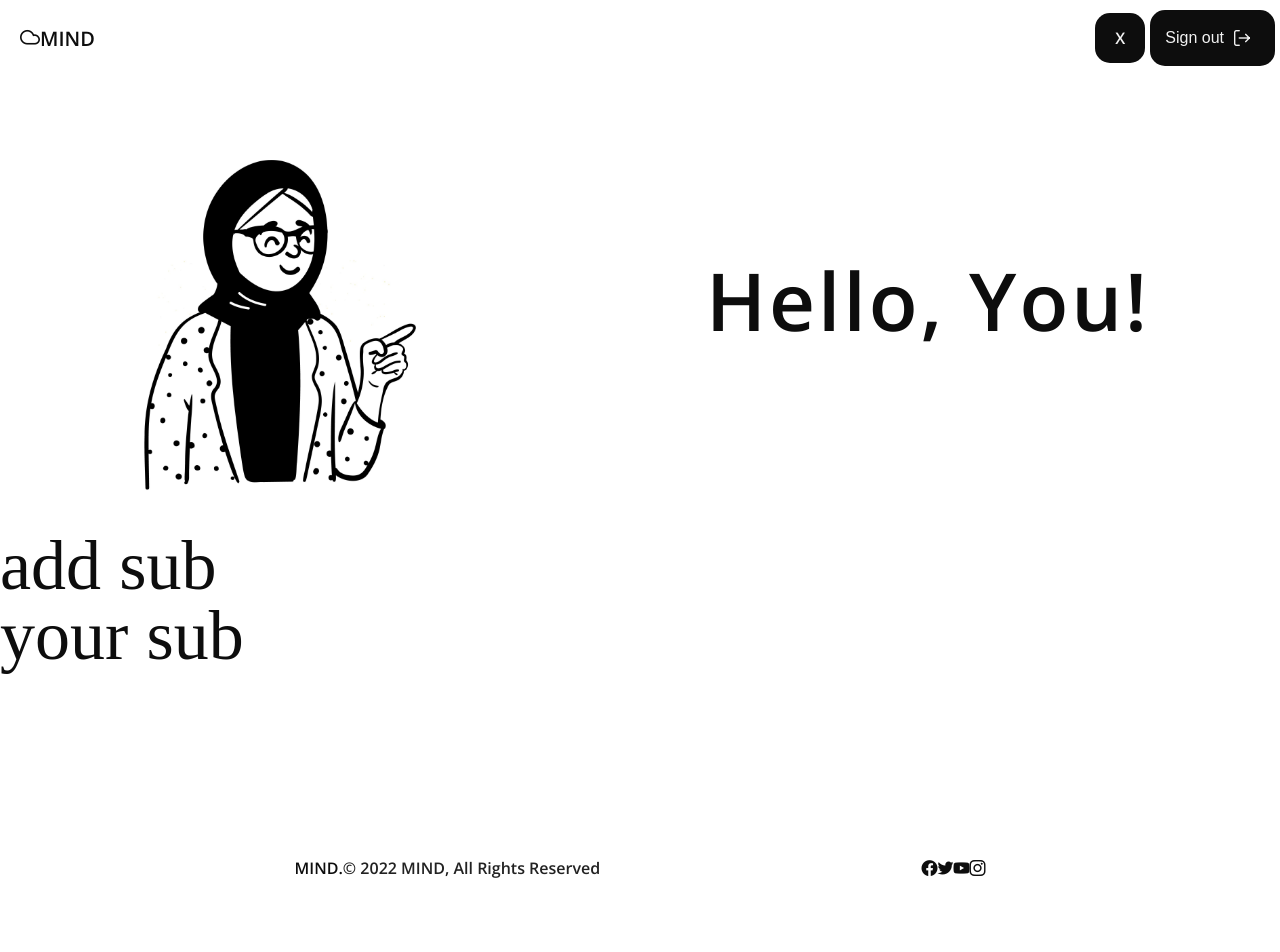
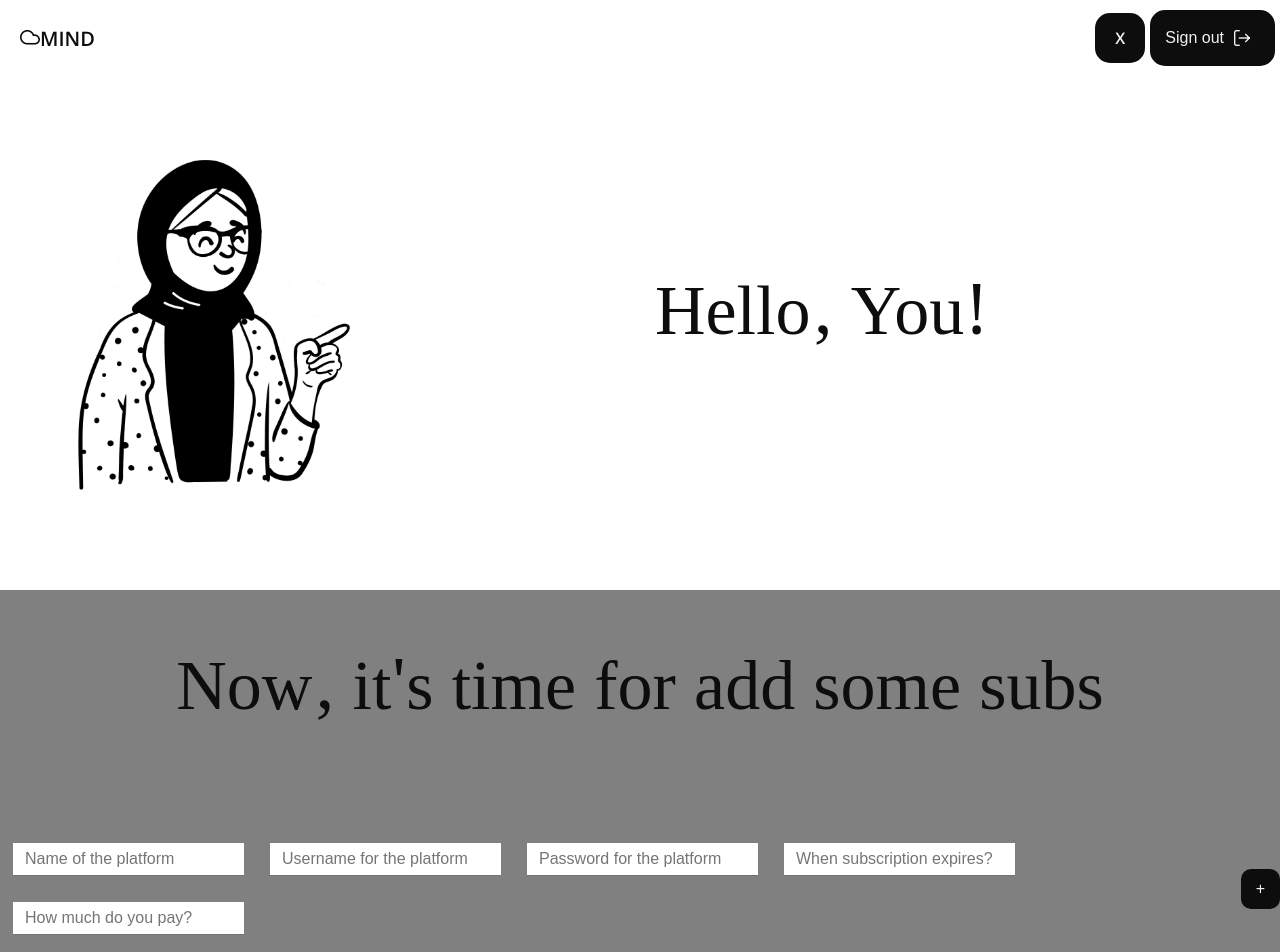
Before and after one commit to Paulinaxx/mind, a React (Vite) app: page /dashboard in a window 1280 px wide. Shown: the top 952 px of the page. Built offline with nearby package versions, Linux system fonts and the light colour scheme; the HTML template or start-up script is replaced by a standard one.

Commit message:
added form for Subs in dashboard and correct styling in components

```diff
--- a/src/components/Login.jsx
+++ b/src/components/Login.jsx
@@ -1,18 +1,19 @@
 
 export default function Login() {
     return(
-        <div className="content__container">
-
-            <div className="img_section">
-                <img className= "women-showing"
-                     src="./src/styles/img/women.jpg"
-                     alt="women showing"
-                />
-            </div>
-
-            <div className="welcome_section">
-                <h1>It's easy to manage Your subscriptions.</h1>
-            </div>
-        </div>
+        <h2> loginpage</h2>
+//         <div className="content__container">
+//
+//             <div className="img_section">
+//                 <img className= "women-showing"
+//                      src="./src/styles/img/women.jpg"
+//                      alt="women showing"
+//                 />
+//             </div>
+//
+//             <div className="welcome_section">
+//                 <h1>It's easy to manage Your subscriptions.</h1>
+//             </div>
+//         </div>
  )
 }
--- a/src/components/dashboard/Add_subscription.jsx
+++ b/src/components/dashboard/Add_subscription.jsx
@@ -1,6 +1,62 @@
+import React, {useState} from "react";
+import { InputText } from 'primereact/inputtext';
+import 'primeicons/primeicons.css';
 
 export default function Add_subscription() {
-    return(
-        <h1>add sub</h1>
-    )
+
+        const [name, setName] = useState("");
+        const [username, setUsername] = useState("");
+        const [password, setPassword] = useState("");
+        const [dates, setDates] = useState("");
+        const [sum, setSum] = useState("");
+// const Form = () => {
+    //     const [form, setForm] = useState({ name: "", username: "", password: "", dates: "", sum: ""});
+    //
+    //     const handleChange = (e) => {
+    //         const {name, value} = e.target;
+    //         setForm(prevState => {
+    //             return {
+    //                 ...prevState,
+    //             [name]: value
+    //     }
+    //   });
+    // }
+
+        return (
+            <div className="container">
+            <div className="add_sub">
+                <h1>Now, it's time for add some subs </h1>
+
+            <div className="form_content">
+            <form>
+                <input type="text"
+                       placeholder="Name of the platform"
+                       value={name}
+                       onChange={e => setName(e.target.value)}/>
+
+                <input type="text"
+                       placeholder="Username for the platform"
+                       value={username}
+                       onChange={e => setUsername(e.target.value)}/>
+
+                <input type="text"
+                       placeholder="Password for the platform"
+                       value={password}
+                       onChange={e => setPassword(e.target.value)}/>
+
+                <input type="text"
+                       placeholder="When subscription expires?"
+                       value={dates}
+                       onChange={e => setDates(e.target.value)}/>
+
+                <input type="number"
+                       placeholder="How much do you pay?"
+                       value={sum}
+                       onChange={e => setSum(e.target.value)}/>
+            </form>
+                <button type="add" className="btn-add-sub">+</button>
+            </div>
+             </div>
+              </div>
+        )
 }
--- a/src/components/dashboard/Welcome.jsx
+++ b/src/components/dashboard/Welcome.jsx
@@ -8,7 +8,7 @@ export default function Welcome() {
                  alt="women"
                 />
             </div>
-            <h2>Hello, You!</h2>
+            <h1>Hello, You!</h1>
         </div>
     )
 }
--- a/src/components/dashboard/Your_subscriptions.jsx
+++ b/src/components/dashboard/Your_subscriptions.jsx
@@ -1,6 +1,6 @@
 
 export default function Your_subscriptions() {
     return(
-        <h1>your sub</h1>
+        <h3>your subs</h3>
     )
 }
--- a/src/index.scss
+++ b/src/index.scss
@@ -13,6 +13,6 @@
 //dashboard page
 @import './styles/elements/dashboard/_navbar_logout.scss';
 @import './styles/elements/dashboard/_welcome.scss';
-
+@import './styles/elements/dashboard/_add_subscription.scss';
 
 @import './src/styles/elements/_footer.scss';
--- a/src/styles/elements/_base.scss
+++ b/src/styles/elements/_base.scss
@@ -30,7 +30,7 @@ a {
 }
 
   .container {
-    width: 90vw;
+    width: 100vw;
     margin: 0 auto;
 
   }
@@ -57,6 +57,6 @@ a {
 
   h2 {
     font-family: $font-open;
-    font-size: 80px;
+   // font-size: 30px;
     letter-spacing: 0.1875rem;
   }
--- /dev/null
+++ b/src/styles/elements/dashboard/_add_subscription.scss
@@ -0,0 +1,44 @@
+.container{
+  .add_sub{
+    background-color: grey;
+    //display: flex;
+    //justify-content: center;
+    //align-items: center;
+    height: 80vh;
+
+    h1{
+      display: flex;
+      justify-content: center;
+      font-family: $font-noto;
+      size: 5rem;
+      padding: 50px 30px;
+      margin: 70px;
+    }
+  }
+  .form_content{
+    display: flex;
+    justify-content: center;
+    align-items: center;
+
+    input {
+
+      padding: 7px 12px;
+      margin: 13px 13px;
+      outline: 0;
+      border-width: 0 0 1.5px;
+      border-color: $grey-light;
+
+      input:focus {
+        border-color: green
+      }
+    }
+    button {
+      background-color: $black;
+      color: $white;
+      padding: 10px;
+      border-radius: 10px;
+      width: 40px;
+      height: 40px;
+    }
+  }
+}
--- a/src/views/main/Navbar_main.jsx
+++ b/src/views/main/Navbar_main.jsx
@@ -2,10 +2,19 @@ import 'primeicons/primeicons.css';
 import {Link} from "react-router-dom";
 
 import {useNavigate} from 'react-router-dom'
+import { useRef } from 'react';
 
 export default function Navbar_main() {
     const navigate = useNavigate();
 
+const why = useRef(null);
+
+const scrollToSection = (elementRef) => {
+    window.scrollTo({
+        top: elementRef.current.offsetTop,
+        behavior: "smooth",
+    })
+}
     return(
         <header className='header'>
             <div className='header__container'>
@@ -28,6 +37,10 @@ export default function Navbar_main() {
         </header>
 );
 }
+
 //const navigate = useNavigate();
 //button could be <button className="btn_nav btn_signin/register" onClick={() => navigate("/login")}> SignIn/Register </button>
-// <button className="btn_nav btn_signin/register"><Link to="/login"><i className="pi-sun" style={{'fontSize': '1em'}}></i>Register/ Sign In</Link></button>
+//
+
+//
+//onClick={() => scrollToSection(why)}
```
